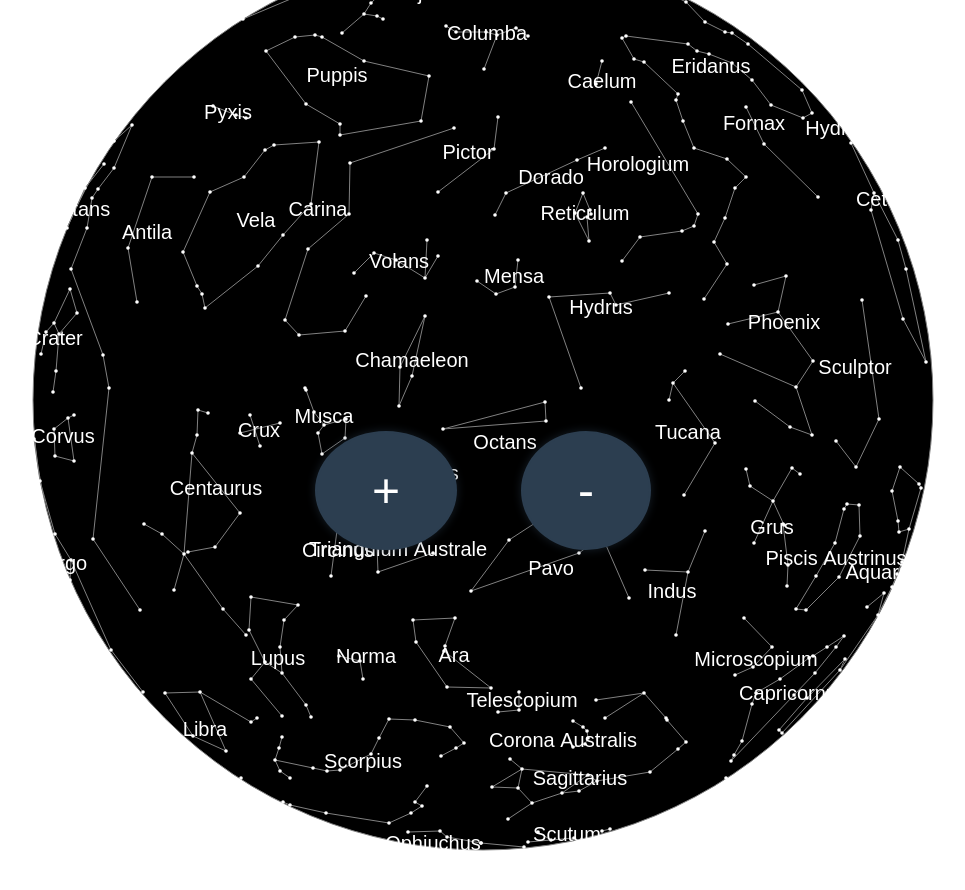
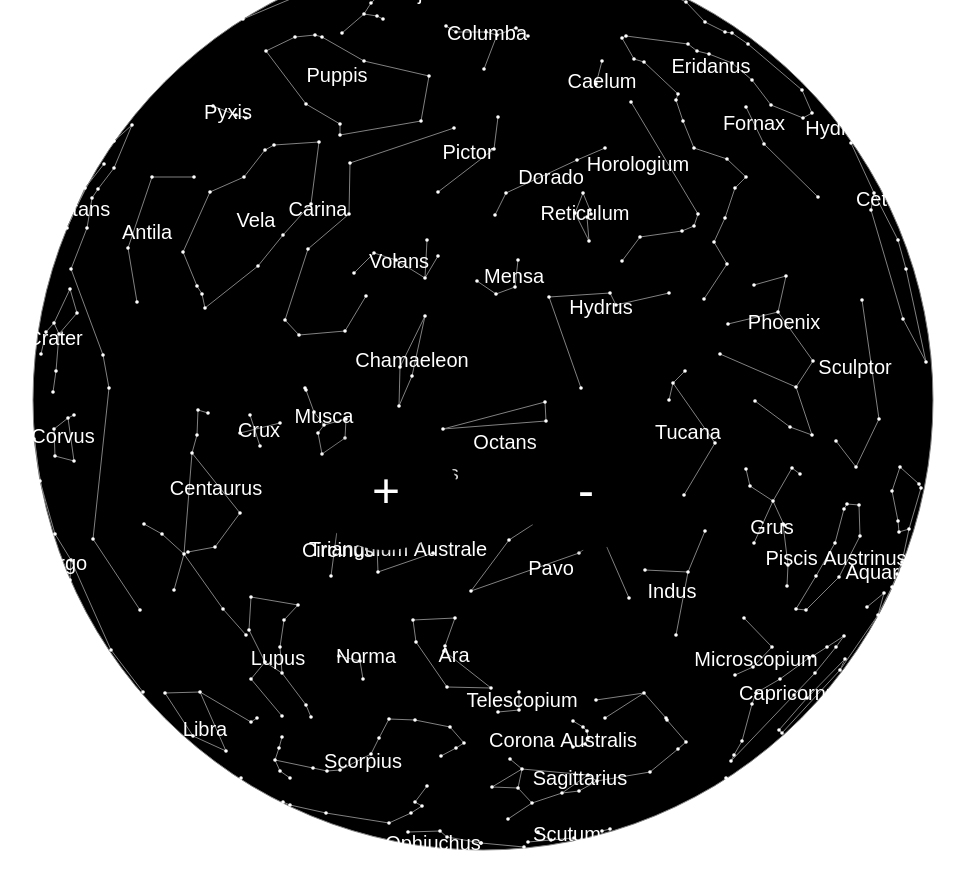
Before and after one commit to sobadatcoding/mobile, a plain HTML site: page index.html in a window 1280 px wide. Shown: the whole page, without its empty margins (157-1122 px from the left). Drawn offline with Linux system fonts and the light colour scheme.

Commit message:
black buttons no highlight

```diff
--- a/index.html
+++ b/index.html
@@ -26,18 +26,19 @@
             padding: 30px 55px;
             margin: 0 30px;
             color: #fff;
-            background-color: #2c3e50;
-            border: 2px solid #2c3e50;
+            background-color: #000;
+            border: 2px solid #000;
             border-radius: 50%;
             cursor: pointer;
             transition: background-color 0.3s ease, color 0.3s ease, box-shadow 0.3s ease;
-            box-shadow: 0 0 10px rgba(44, 62, 80, 0.5);
+            box-shadow: 0 0 10px rgba(0, 0, 0, 0.5);
+            outline: none;
         }
 
         .zoom-buttons button:active {
             background-color: #fff;
-            color: #2c3e50;
-            box-shadow: 0 0 20px rgba(44, 62, 80, 0.8);
+            color: #000;
+            box-shadow: 0 0 20px rgba(0, 0, 0, 0.8);
         }
     </style>
 </head>
```
